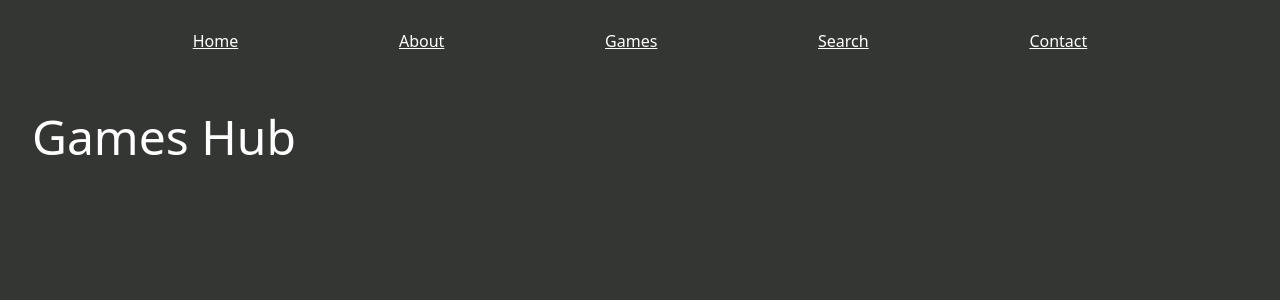
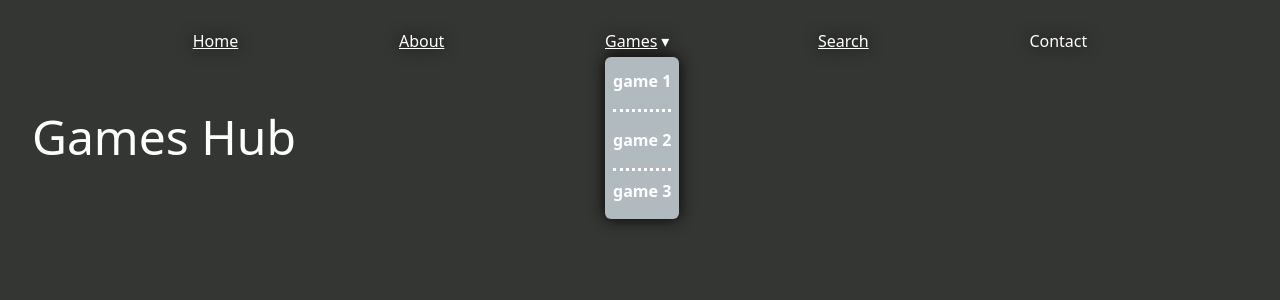
Before and after one commit to Saif-Uddin-93/games-hub, a Django app: page / in a window 1280 px wide. Shown: the top 300 px of the page. Run offline with Django 5.2, Linux system fonts and the light colour scheme; data that the repository does not hold is empty.

Commit message:
added dropdown menu to games nav item

```diff
--- a/gameProject/game1/static/output.css
+++ b/gameProject/game1/static/output.css
@@ -558,23 +558,56 @@ video {
   position: static;
 }
 
+.absolute {
+  position: absolute;
+}
+
+.relative {
+  position: relative;
+}
+
+.right-1 {
+  right: 0.25rem;
+}
+
+.right-2 {
+  right: 0.5rem;
+}
+
+.right-0 {
+  right: 0px;
+}
+
+.-right-0 {
+  right: -0px;
+}
+
+.-right-1 {
+  right: -0.25rem;
+}
+
+.-right-3 {
+  right: -0.75rem;
+}
+
 .my-\[1rem\] {
   margin-top: 1rem;
   margin-bottom: 1rem;
 }
 
-.mx-\[auto\] {
-  margin-left: auto;
-  margin-right: auto;
+.my-1 {
+  margin-top: 0.25rem;
+  margin-bottom: 0.25rem;
 }
 
-.my-\[50px\] {
-  margin-top: 50px;
-  margin-bottom: 50px;
+.my-4 {
+  margin-top: 1rem;
+  margin-bottom: 1rem;
 }
 
-.mt-\[5px\] {
-  margin-top: 5px;
+.my-2 {
+  margin-top: 0.5rem;
+  margin-bottom: 0.5rem;
 }
 
 .mb-\[1rem\] {
@@ -585,6 +618,26 @@ video {
   margin-bottom: 3rem;
 }
 
+.mt-\[5px\] {
+  margin-top: 5px;
+}
+
+.ml-1 {
+  margin-left: 0.25rem;
+}
+
+.mt-2 {
+  margin-top: 0.5rem;
+}
+
+.mt-1 {
+  margin-top: 0.25rem;
+}
+
+.mb-4 {
+  margin-bottom: 1rem;
+}
+
 .block {
   display: block;
 }
@@ -593,20 +646,12 @@ video {
   display: flex;
 }
 
-.h-\[200px\] {
-  height: 200px;
+.hidden {
+  display: none;
 }
 
-.w-\[200px\] {
-  width: 200px;
-}
-
-.min-w-\[150px\] {
-  min-width: 150px;
-}
-
-.min-w-\[200px\] {
-  min-width: 200px;
+.cursor-pointer {
+  cursor: pointer;
 }
 
 .justify-center {
@@ -625,28 +670,40 @@ video {
   gap: 2rem;
 }
 
-.gap-1 {
-  gap: 0.25rem;
+.rounded-xl {
+  border-radius: 0.75rem;
 }
 
-.gap-\[3rem\] {
-  gap: 3rem;
+.rounded {
+  border-radius: 0.25rem;
 }
 
-.rounded-xl {
-  border-radius: 0.75rem;
+.rounded-md {
+  border-radius: 0.375rem;
 }
 
 .border-2 {
   border-width: 2px;
 }
 
-.border-\[1px\] {
-  border-width: 1px;
+.border-b-2 {
+  border-bottom-width: 2px;
+}
+
+.border-t-2 {
+  border-top-width: 2px;
+}
+
+.border-t-\[3px\] {
+  border-top-width: 3px;
 }
 
 .border-solid {
   border-style: solid;
+}
+
+.border-dotted {
+  border-style: dotted;
 }
 
 .border-\[\#b0babf\] {
@@ -658,13 +715,21 @@ video {
   border-color: transparent;
 }
 
-.border-\[\#ddd\] {
+.border-\[white\] {
   --tw-border-opacity: 1;
-  border-color: rgb(221 221 221 / var(--tw-border-opacity, 1));
+  border-color: rgb(255 255 255 / var(--tw-border-opacity, 1));
 }
 
-.border-\[solid\] {
-  border-color: solid;
+.border-t-\[3px_solid_white\] {
+  border-top-color: 3px solid white;
+}
+
+.border-t-\[3px_solid_\#ffffff\] {
+  border-top-color: 3px solid #ffffff;
+}
+
+.border-t-\[3px_solid_\#fff\] {
+  border-top-color: 3px solid #fff;
 }
 
 .bg-\[\#343633\] {
@@ -677,33 +742,16 @@ video {
   background-color: rgb(176 186 191 / var(--tw-bg-opacity, 1));
 }
 
-.bg-\[none\] {
-  background-color: none;
-}
-
-.bg-\[transparent\] {
-  background-color: transparent;
-}
-
-.bg-\[\#fff\] {
-  --tw-bg-opacity: 1;
-  background-color: rgb(255 255 255 / var(--tw-bg-opacity, 1));
-}
-
 .p-\[0\.5rem\] {
   padding: 0.5rem;
 }
 
+.p-\[1\.5rem\] {
+  padding: 1.5rem;
+}
+
 .p-2 {
   padding: 0.5rem;
-}
-
-.p-\[2rem\] {
-  padding: 2rem;
-}
-
-.p-\[1\.5rem\] {
-  padding: 1.5rem;
 }
 
 .px-\[2rem\] {
@@ -716,8 +764,27 @@ video {
   padding-bottom: 1.5rem;
 }
 
-.align-middle {
-  vertical-align: middle;
+.py-1 {
+  padding-top: 0.25rem;
+  padding-bottom: 0.25rem;
+}
+
+.py-4 {
+  padding-top: 1rem;
+  padding-bottom: 1rem;
+}
+
+.py-2 {
+  padding-top: 0.5rem;
+  padding-bottom: 0.5rem;
+}
+
+.pl-1 {
+  padding-left: 0.25rem;
+}
+
+.text-\[1\.5rem\] {
+  font-size: 1.5rem;
 }
 
 .text-\[1rem\] {
@@ -728,8 +795,8 @@ video {
   font-size: 3rem;
 }
 
-.text-\[1\.5rem\] {
-  font-size: 1.5rem;
+.font-bold {
+  font-weight: 700;
 }
 
 .text-\[blue\] {
@@ -741,48 +808,24 @@ video {
   text-decoration-line: underline;
 }
 
-.shadow-2xl {
-  --tw-shadow: 0 25px 50px -12px rgb(0 0 0 / 0.25);
-  --tw-shadow-colored: 0 25px 50px -12px var(--tw-shadow-color);
-  box-shadow: var(--tw-ring-offset-shadow, 0 0 #0000), var(--tw-ring-shadow, 0 0 #0000), var(--tw-shadow);
+.no-underline {
+  text-decoration-line: none;
 }
 
-.ring-8 {
-  --tw-ring-offset-shadow: var(--tw-ring-inset) 0 0 0 var(--tw-ring-offset-width) var(--tw-ring-offset-color);
-  --tw-ring-shadow: var(--tw-ring-inset) 0 0 0 calc(8px + var(--tw-ring-offset-width)) var(--tw-ring-color);
-  box-shadow: var(--tw-ring-offset-shadow), var(--tw-ring-shadow), var(--tw-shadow, 0 0 #0000);
-}
-
-.\[box-shadow\:0_0_10px_5px_rgba\(0\2c _0\2c _0\2c _0\.2\)\] {
-  box-shadow: 0 0 10px 5px rgba(0, 0, 0, 0.2);
-}
-
-.\[box-shadow\:inset_0_4px_6px_rgba\(0\2c _0\2c _0\2c _0\.2\)\2c _\/\*_Inner_shadow_\*\/_0_4px_10px_rgba\(0\2c _0\2c _0\2c _0\.3\)\] {
-  box-shadow: inset 0 4px 6px rgba(0, 0, 0, 0.2), /* Inner shadow */ 0 4px 10px rgba(0, 0, 0, 0.3);
-}
-
-.\[box-shadow\:inset_0_4px_6px_rgba\(0\2c _0\2c _0\2c _0\.2\)\2c _0_4px_10px_rgba\(0\2c _0\2c _0\2c _0\.3\)\] {
-  box-shadow: inset 0 4px 6px rgba(0, 0, 0, 0.2), 0 4px 10px rgba(0, 0, 0, 0.3);
-}
-
-.\[filter\:drop-shadow\(0S_1rem_1rem_0_rgba\(5\2c _5\2c _5\2c _0\.49\)\)\] {
-  filter: drop-shadow(0S 1rem 1rem 0 rgba(5, 5, 5, 0.49));
+.\[filter\:drop-shadow\(0_0_0\.5rem_rgb\(5\2c _5\2c _5\)\)\] {
+  filter: drop-shadow(0 0 0.5rem rgb(5, 5, 5));
 }
 
 .\[filter\:drop-shadow\(0_0_0\.75rem_rgb\(5\2c _5\2c _5\)\)\] {
   filter: drop-shadow(0 0 0.75rem rgb(5, 5, 5));
 }
 
-.\[filter\:drop-shadow\(1rem_1rem_0\.75rem_rgb\(5\2c _5\2c _5\)\)\] {
-  filter: drop-shadow(1rem 1rem 0.75rem rgb(5, 5, 5));
+.\[min-width\:200px\] {
+  min-width: 200px;
 }
 
-.\[min-width\:150px\] {
-  min-width: 150px;
-}
-
-.\[min-width\:200px\] {
-  min-width: 200px;
+.\[z-index\:1\] {
+  z-index: 1;
 }
 
 /* add custom CSS below */
--- a/gameProject/game1/templates/base.html
+++ b/gameProject/game1/templates/base.html
@@ -11,13 +11,21 @@
 </head>
 <body class="bg-[#343633]">
     <header id="title" class="mt-[5px] px-[2rem] py-[1.5rem] text-[1rem]">
-        <nav class="mb-[3rem]">
+        <nav class="mb-[3rem] relative [z-index:1] [filter:drop-shadow(0_0_0.5rem_rgb(5,_5,_5))]">
             <ul class="flex justify-evenly">
                 <li><a href="" class="underline">Home</a></li>
                 <li><a href="" class="underline">About</a></li>
-                <li><a href="" class="underline">Games</a></li>
+                <li id="nav-games"><a href="" class="underline">Games</a><span class="drop-btn pl-1 cursor-pointer absolute">▾</span>
+                    <ul id="nav-games-dropdown" class="absolute p-2 mt-1 rounded-md bg-customGrey">
+                        <li class="mt-1 mb-4"><a href="" class="font-bold">game 1</a></li>
+                        <hr class="border-[white] border-t-[3px] border-dotted">
+                        <li class="my-4"><a href="" class="font-bold">game 2</a></li>
+                        <hr class="border-[white] border-t-[3px] border-dotted">
+                        <li class="my-2"><a href="" class="font-bold">game 3</a></li>
+                    </ul>
+                </li>
                 <li><a href="" class="underline">Search</a></li>
-                <li><a href="" class="underline">Contact</a></li>
+                <li><a href="" class="pnderline">Contact</a></li>
             </ul>
         </nav>
     {% block header %}
```
